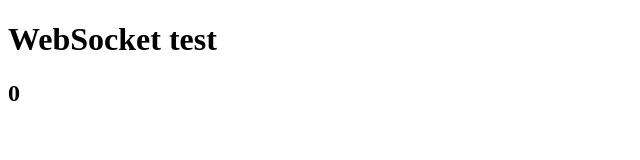
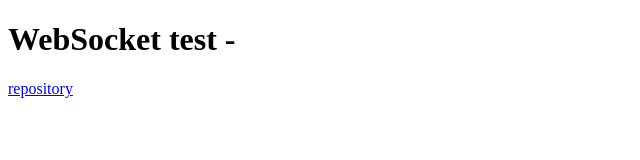
Before and after one commit to tothandras/websocket-test, a plain HTML site: page static/index.html in a window 1280 px wide. Shown: the full height of the page, 0-640 px from the left. Drawn offline with nearby package versions, Linux system fonts and the light colour scheme.

```diff
--- a/static/index.html
+++ b/static/index.html
@@ -12,8 +12,8 @@
 
     </head>
     <body ng-controller="MainController as main">
-      <h1>WebSocket test</h1>
-      <h2>{{main.tick.i}}</h2>
+      <h1>WebSocket test - {{main.tick.i}}</h1>
+      <a href="https://github.com/tothandras/websocket-test">repository</a>
     <script src="https://ajax.googleapis.com/ajax/libs/angularjs/1.3.14/angular.min.js"></script>
     <script src="main.js"></script>
     </body>
--- a/static/main.js
+++ b/static/main.js
@@ -55,7 +55,7 @@
   });
 
   app.factory('Tick', function() {
-    var i = 0;
+    var i;
     return {
       i: i
     };
```
Also changed, not shown: 2 other files.
